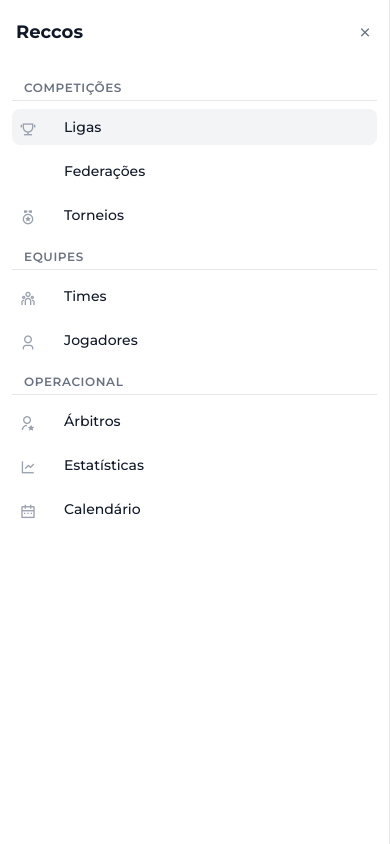
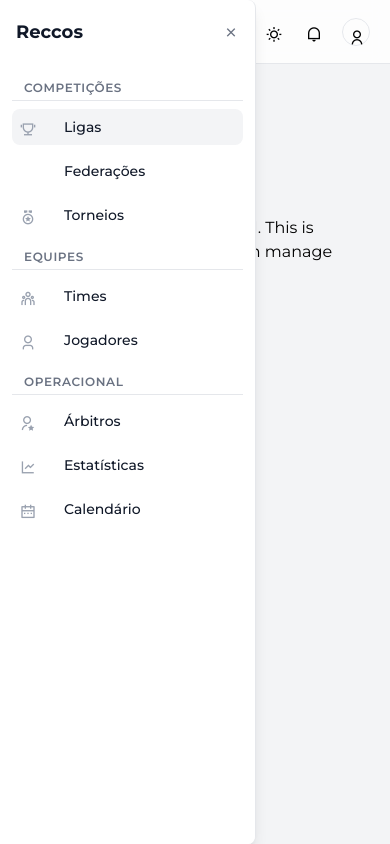
Before and after one commit to aledguedes/reccos-workspace, an Angular app: page /leagues in a window 390 px wide. Built offline with nearby package versions, Linux system fonts and the light colour scheme; some icons are missing.

Commit message:
sidebar responsive

```diff
--- a/projects/reccos-v2/src/app/shared/components/main-layout/main-layout.component.html
+++ b/projects/reccos-v2/src/app/shared/components/main-layout/main-layout.component.html
@@ -9,13 +9,7 @@
     (toggleSidebarExpansionEvent)="toggleSidebarExpansion()"
   ></app-sidebar>
 
-  <!-- Overlay para dispositivos móveis -->
-  <div
-    id="menuOverlay"
-    class="fixed inset-0 bg-black bg-opacity-50 z-30 md:hidden"
-    [class.hidden]="!isSidebarOpen"
-    (click)="toggleSidebar()"
-  ></div>
+  <!-- O overlay foi movido para o componente sidebar -->
 
   <!-- Conteúdo principal -->
   <div class="flex flex-col flex-1 overflow-hidden">
--- a/projects/reccos-v2/src/app/shared/components/sidebar/sidebar.component.html
+++ b/projects/reccos-v2/src/app/shared/components/sidebar/sidebar.component.html
@@ -1,3 +1,10 @@
+<!-- Overlay para dispositivos móveis que fecha a sidebar ao ser clicado -->
+<div
+  *ngIf="isSidebarOpen"
+  class="fixed inset-0 bg-black/50 backdrop-blur-sm z-30 md:hidden transition-opacity duration-300"
+  (click)="toggleSidebar()"
+></div>
+
 <aside
   id="logo-sidebar"
   [class.hidden]="!isSidebarOpen && !isSidebarExpanded"
@@ -6,7 +13,7 @@
   [class.md:w-16]="!isSidebarExpanded"
   [class.translate-x-0]="isSidebarOpen"
   [class.-translate-x-full]="!isSidebarOpen"
-  class="fixed top-0 left-0 z-40 h-screen transition-transform border-r border-gray-200 bg-white dark:bg-gray-800 dark:border-gray-700 md:translate-x-0 md:relative md:flex md:flex-col md:inset-y-0 duration-300 overflow-hidden shadow-lg"
+  class="fixed top-0 left-0 z-40 h-screen transition-transform border-r border-gray-200 bg-white dark:bg-gray-800 dark:border-gray-700 md:translate-x-0 md:relative md:flex md:flex-col md:inset-y-0 duration-300 overflow-hidden shadow-lg md:h-full max-w-[280px] w-[85%]"
   aria-label="Sidebar"
 >
   <div class="flex items-center h-16 flex-shrink-0 px-4 justify-between">
--- a/projects/reccos-v2/src/app/shared/components/sidebar/sidebar.component.scss
+++ b/projects/reccos-v2/src/app/shared/components/sidebar/sidebar.component.scss
@@ -37,14 +37,34 @@
   .md\:flex:not(.hidden) {
     display: block !important;
     position: fixed;
-    width: 100% !important;
-    height: 100%;
     z-index: 50;
   }
 
-  /* Garantir que a sidebar ocupe toda a tela quando aberta */
-  .md\:flex:not(.hidden) .bg-gray-800 {
-    width: 100%;
+  /* Garantir que a sidebar não ocupe toda a tela quando aberta em dispositivos móveis */
+  aside {
+    max-width: 280px;
+    width: 85%;
+    border-radius: 0 8px 8px 0;
+  }
+
+  /* Garantir que os textos dos links apareçam quando a sidebar estiver aberta em dispositivos móveis */
+  aside span.flex-1.ms-3 {
+    display: block !important;
+    opacity: 1 !important;
+    width: auto !important;
+  }
+
+  /* Ajustar o alinhamento dos links para que fiquem à esquerda em dispositivos móveis */
+  aside a.flex {
+    justify-content: flex-start !important;
+  }
+
+  /* Ajustar o tamanho e margem dos ícones para dispositivos móveis */
+  aside i.ri-line {
+    width: 1.25rem !important;
+    height: 1.25rem !important;
+    margin-right: 0.75rem !important;
+    margin-left: 0 !important;
   }
 }
 
```
